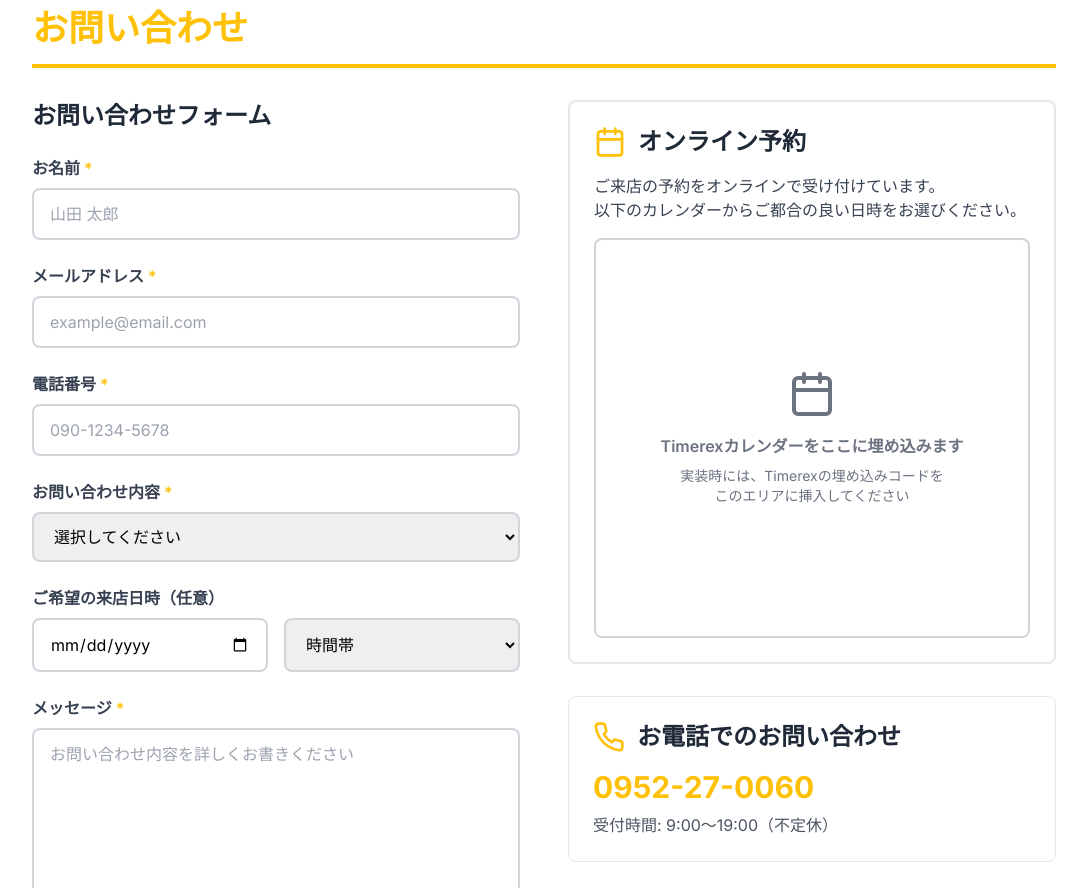
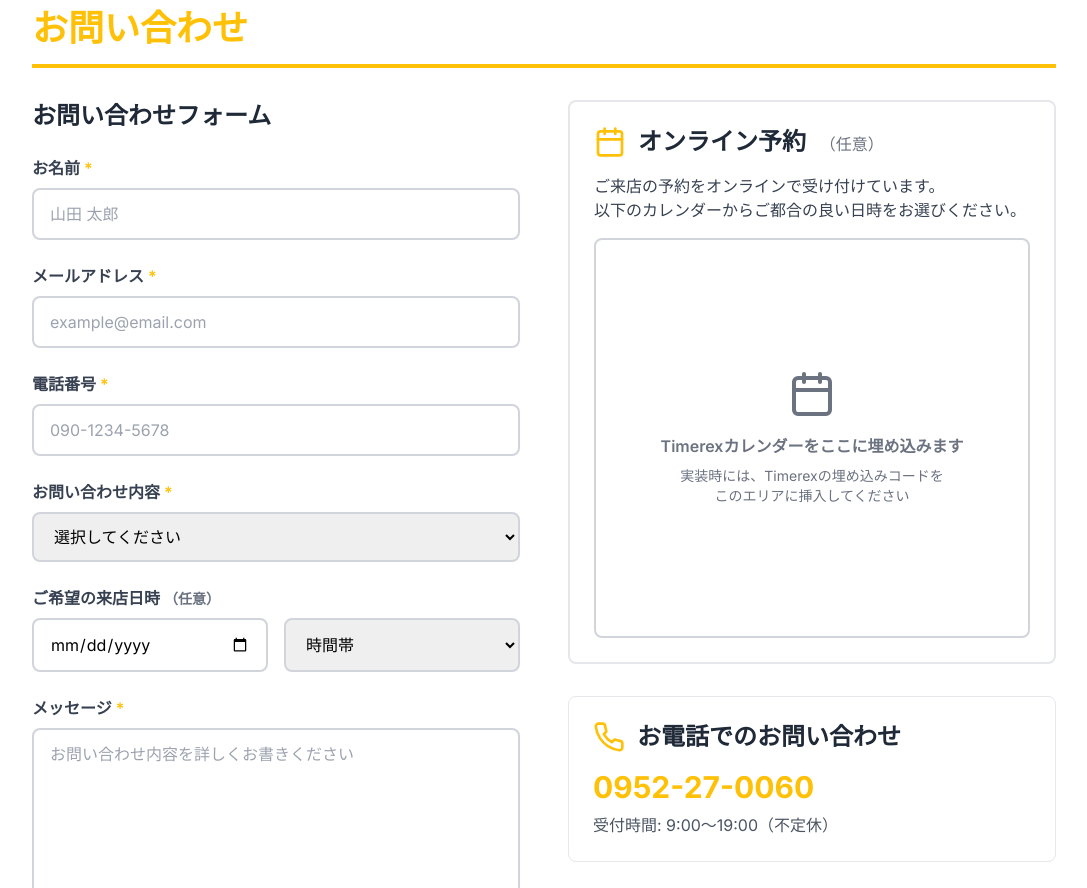
Before and after one commit to homepagebusinessfc-debug/homepage-business-project, a Next.js app: page /contact in a window 1280 px wide. Shown: the part 1000-1888 px from the top of the page, without its empty margins (96-1183 px from the left). Built offline with nearby package versions, Linux system fonts and the light colour scheme.

Commit message:
Update 2 files
- /app/search/page.tsx
- /app/contact/page.tsx

```diff
--- a/app/contact/page.tsx
+++ b/app/contact/page.tsx
@@ -1,5 +1,4 @@
 'use client';
-
 import Link from 'next/link';
 import { ChevronRight, Mail, Phone, MapPin, Calendar } from 'lucide-react';
 import { useState } from 'react';
@@ -122,7 +121,7 @@ export default function ContactPage() {
 
                 <div>
                   <label className="block text-gray-700 font-semibold mb-2">
-                    ご希望の来店日時（任意）
+                    ご希望の来店日時 <span className="text-gray-500 text-sm">（任意）</span>
                   </label>
                   <div className="grid grid-cols-2 gap-4">
                     <input
@@ -182,7 +181,7 @@ export default function ContactPage() {
                 <div className="flex items-center gap-3 mb-4">
                   <Calendar className="text-kacchau" size={32} />
                   <h2 className="text-2xl font-bold text-gray-800">
-                    オンライン予約
+                    オンライン予約 <span className="text-gray-500 text-base font-normal ml-2">（任意）</span>
                   </h2>
                 </div>
                 <p className="text-gray-700 mb-4">
--- a/app/search/page.tsx
+++ b/app/search/page.tsx
@@ -414,7 +414,7 @@ export default function SearchPage() {
                   <textarea
                     value={requirements}
                     onChange={(e) => setRequirements(e.target.value)}
-                    placeholder="ご希望の査定方法（来店・出張など）やご相談事項があればご記入ください。"
+                    placeholder="ご質問やご要望がございましたらご記入ください。"
                     rows={5}
                     className="w-full border rounded-lg px-4 py-3 text-lg shadow-sm focus:outline-none focus:ring-2 focus:ring-kacchau resize-none"
                   />
```
